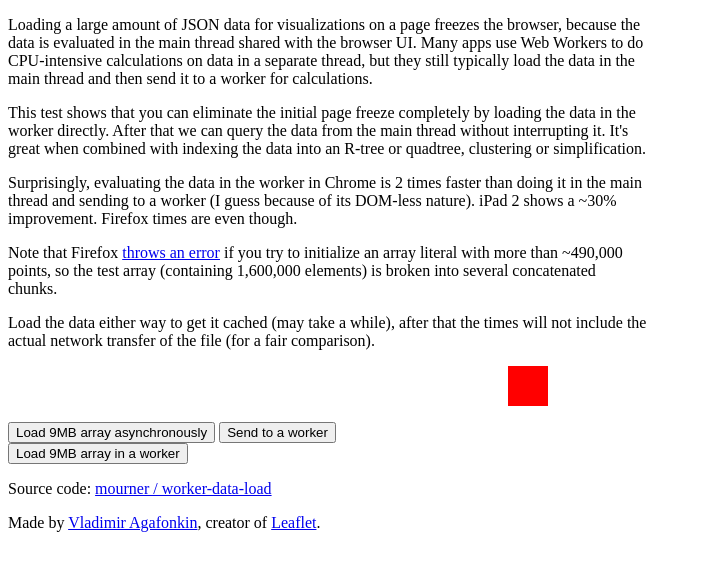
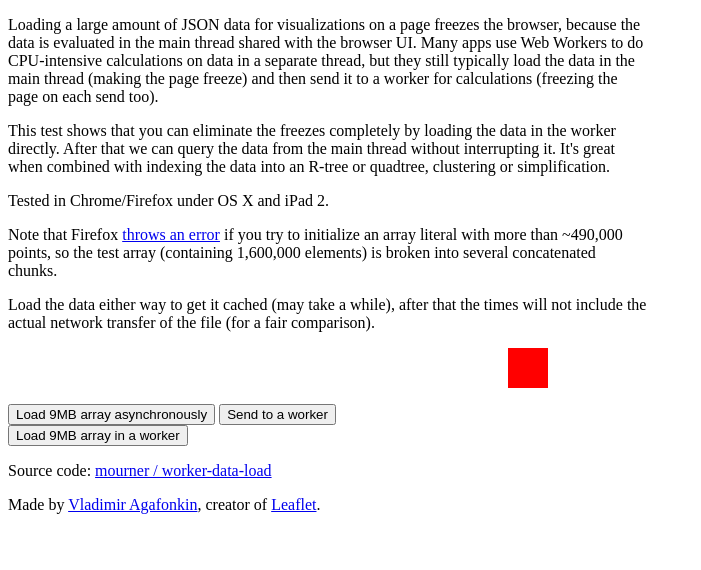
Before and after one commit to mourner/worker-data-load, a plain HTML site: page index.html in a window 1280 px wide. Shown: the whole page, without its empty margins (0-701 px from the left). Drawn offline with Linux system fonts and the light colour scheme.

Commit message:
update description

```diff
--- a/index.html
+++ b/index.html
@@ -21,11 +21,11 @@
 </head>
 <body>
 	<div id="desc">
-		<p>Loading a large amount of JSON data for visualizations on a page freezes the browser, because the data is evaluated in the main thread shared with the browser UI. Many apps use Web Workers to do CPU-intensive calculations on data in a separate thread, but they still typically load the data in the main thread and then send it to a worker for calculations.</p>
+		<p>Loading a large amount of JSON data for visualizations on a page freezes the browser, because the data is evaluated in the main thread shared with the browser UI. Many apps use Web Workers to do CPU-intensive calculations on data in a separate thread, but they still typically load the data in the main thread (making the page freeze) and then send it to a worker for calculations (freezing the page on each send too).</p>
 
-		<p>This test shows that you can eliminate the initial page freeze completely by loading the data in the worker directly. After that we can query the data from the main thread without interrupting it. It's great when combined with indexing the data into an R-tree or quadtree, clustering or simplification.</p>
+		<p>This test shows that you can eliminate the freezes completely by loading the data in the worker directly. After that we can query the data from the main thread without interrupting it. It's great when combined with indexing the data into an R-tree or quadtree, clustering or simplification.</p>
 
-		<p>Surprisingly, evaluating the data in the worker in Chrome is 2 times faster than doing it in the main thread and sending to a worker (I guess because of its DOM-less nature). iPad 2 shows a ~30% improvement. Firefox times are even though.</p>
+		<p>Tested in Chrome/Firefox under OS X and iPad 2.</p>
 
 		<p>Note that Firefox <a href="https://bugzilla.mozilla.org/show_bug.cgi?id=686274">throws an error</a> if you try to initialize an array literal with more than ~490,000 points, so the test array (containing 1,600,000 elements) is broken into several concatenated chunks.</p>
 
```
